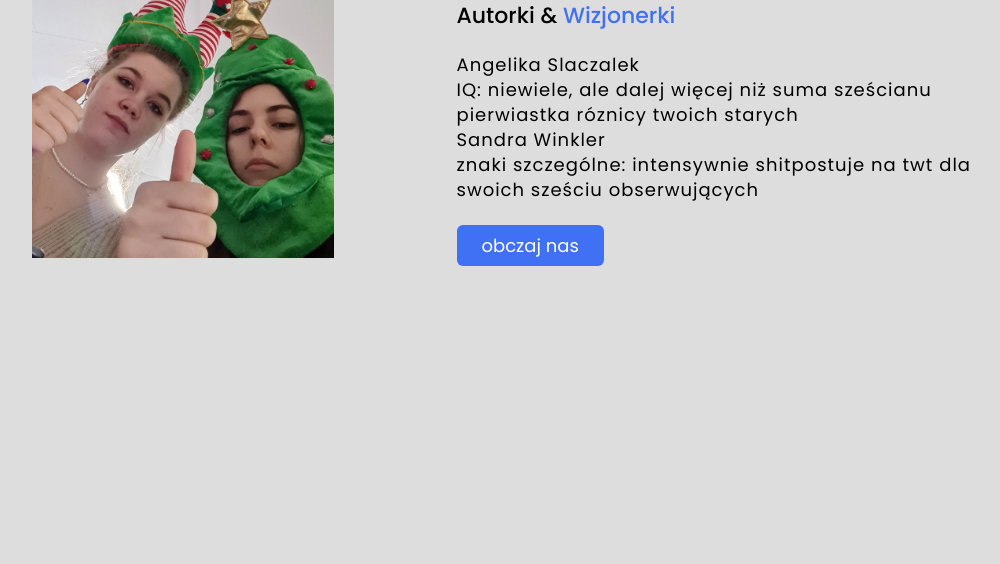
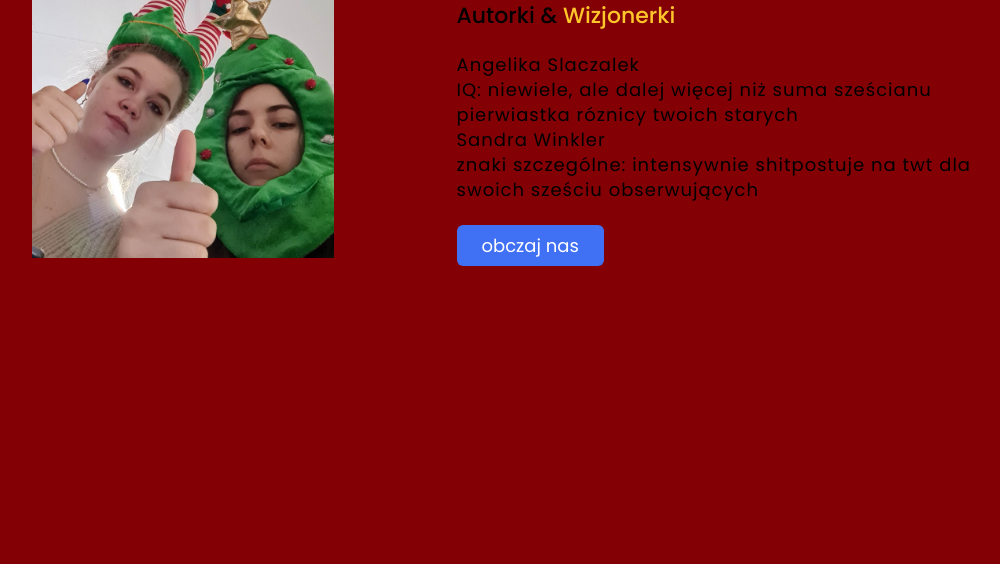
Before and after one commit to slawinangsan/contact, a plain HTML site: page index.html in a window 1280 px wide. Shown: the part 236-800 px from the top of the page, without its empty margins (126-1126 px from the left). Drawn offline with Linux system fonts and the light colour scheme.

Commit message:
Update style.css

```diff
--- a/style.css
+++ b/style.css
@@ -9,7 +9,7 @@
   height: 100vh;
   width: 100%;
   padding: 90px 0;
-  background: #ddd;
+  background: #830005;
 }
 .pic{
   height: auto;
@@ -38,7 +38,7 @@
   margin-bottom: 20px;
 }
 span{
-  color: #4070f4;
+  color: #fec62b;
 }
 .text p{
   font-size: 18px;
```
